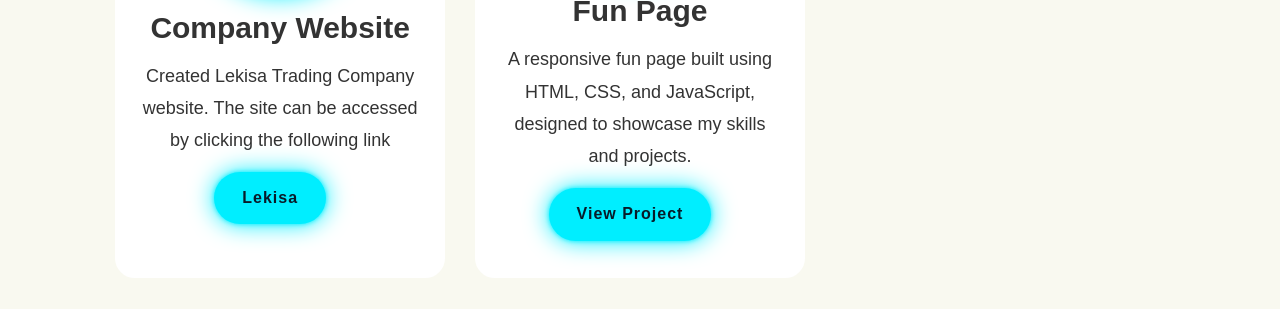
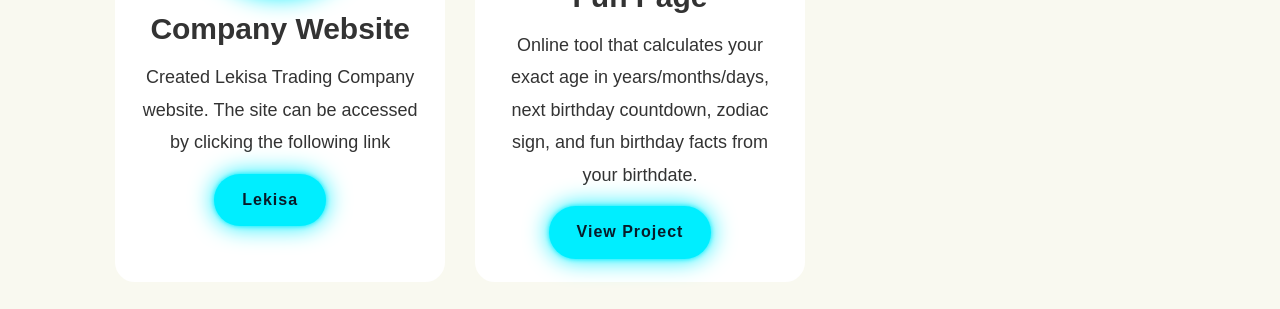
Before and after one commit to Samuel-Muli/My-Website-V3, a plain HTML site: page index.html in a window 1280 px wide. Shown: the part 3351-3660 px from the top of the page. Drawn offline with nearby package versions, Linux system fonts and the light colour scheme.

Commit message:
View Project

```diff
--- a/index.html
+++ b/index.html
@@ -164,10 +164,10 @@
                     <img src="/img/img3.png" alt="">
 
                     <h2>Fun Page</h2>
-                    <p>A responsive fun page built using HTML, CSS, and JavaScript, designed to showcase my
-                        skills and projects.</p>
-                        <p><a href="fun.html" class="btn-box" target="_blank">View Project</a></p>
-            </div>
+                    <p>Online tool that calculates your exact age in years/months/days, next birthday countdown, zodiac
+                        sign, and fun birthday facts from your birthdate.</p>
+                    <p><a href="fun.html" class="btn-box" target="_blank">View Project</a></p>
+                </div>
     </section>
     <!-- contact section -->
     <section class="contact" id="contact">
```
